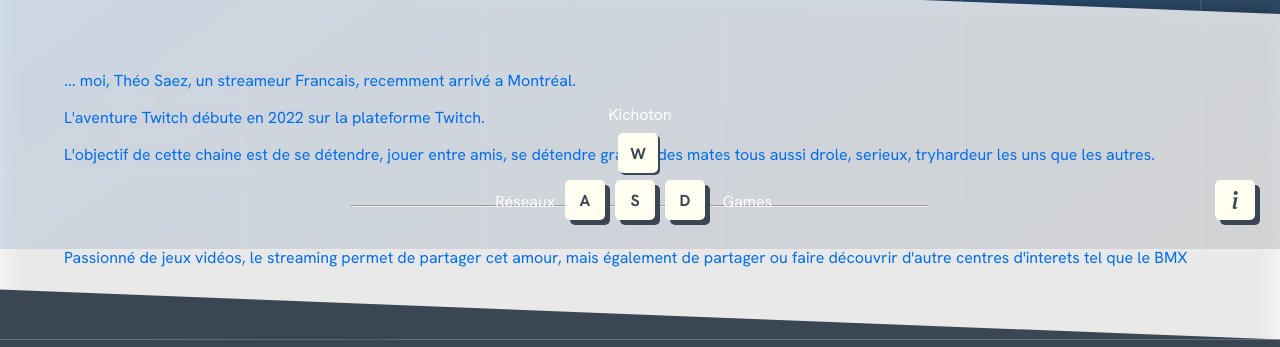
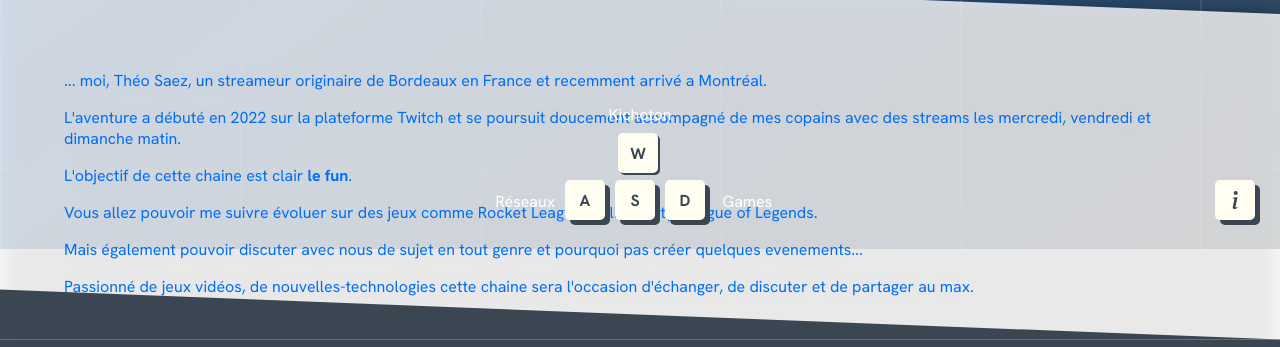
Before and after one commit to Kichoton/kich-react, a React (Create React App) app: page /kichoton in a window 1280 px wide. Shown: the part 551-898 px from the top of the page. Built offline with nearby package versions, Linux system fonts and the light colour scheme; no server answers.

Commit message:
adding btn for twitch

```diff
--- a/src/components/Kich.js
+++ b/src/components/Kich.js
@@ -49,12 +49,31 @@ export function Kich(){
         <div className="kich-theo">
           <span className='triangle-theo-top'></span>
           <span className='triangle-theo-bot'></span>
-           <p>... moi, Théo Saez, un streameur Francais, recemment arrivé a Montréal.</p>
-          <p>L'aventure Twitch débute en 2022 sur la plateforme Twitch.</p>
-          <p>L'objectif de cette chaine est de se détendre, jouer entre amis, se détendre grace a des mates tous aussi drole, serieux, tryhardeur les uns que les autres.</p>
+           <p>... moi, Théo Saez, un streameur originaire de Bordeaux en France et recemment arrivé a Montréal.</p>
+          <p>L'aventure a débuté en 2022 sur la plateforme Twitch et se poursuit doucement accompagné de mes copains avec des streams les mercredi, vendredi et dimanche matin.</p>
+          <p>L'objectif de cette chaine est clair <strong>le fun</strong>.</p>
+          <p>Vous allez pouvoir me suivre évoluer sur des jeux comme Rocket League, Call of Duty, League of Legends.</p>
+          <p>Mais également pouvoir discuter avec nous de sujet en tout genre et pourquoi pas créer quelques evenements...</p>
+          <p>Passionné de jeux vidéos, de nouvelles-technologies cette chaine sera l'occasion d'échanger, de discuter et de partager au max.</p>
+
           <hr></hr>
+          <span className='btn-twitch-container'>
 
-          <p>Passionné de jeux vidéos, le streaming permet de partager cet amour, mais également de partager ou faire découvrir d'autre centres d'interets tel que le BMX</p>
+            <span id="btn-follow" className="kich-btn kich-btn-current">
+              <span className="kich-btn-bg">
+                  <a href='https://www.twitch.tv/kichoton_' target='_blank' rel='noreferrer' id="follow" className="kich-btn-touch" aria-label="Open">
+                    Suivre
+                  </a>
+              </span>
+            </span>
+            <span id="btn-sub" className="kich-btn kich-btn-current">
+              <span className="kich-btn-bg">
+                  <a href='https://www.twitch.tv/subs/kichoton_' target='_blank' rel='noreferrer' id="sub" className="kich-btn-touch" aria-label="Open">
+                    Abonnement
+                  </a>
+              </span>
+            </span>
+          </span>
         </div>
 
         <div className='kich-stream'>
@@ -67,6 +86,7 @@ export function Kich(){
 
 
 
+
       </main>
 
     )
--- a/src/style/App.css
+++ b/src/style/App.css
@@ -87,6 +87,16 @@ body{
   transform: translateX(-50%);
 
   transition: 1s ease; /* Transition de la largeur */
+}
+
+.kich-btn-current .kich-btn-touch{
+  width: 130px;
+  height: 40px;
+}
+
+.kich-btn-current  .kich-btn-bg{
+  width: 130px;
+  height: 40px;
 }
 
 .kich-btn{
@@ -211,6 +221,7 @@ body{
   left:0;
   transform: translate(-125%, 50%);
 }
+
 /* bas */
 #nav-btn-home{
   grid-column-start: 2;
@@ -221,7 +232,6 @@ body{
   left: 70px; */
   /* transform: translate(-50%,0); */
 }
-
 
 @media screen and (max-width: 500px) {
   .kich-btn-title, .games-btn-title, .network-btn-title{
--- a/src/style/Kich.css
+++ b/src/style/Kich.css
@@ -56,11 +56,22 @@
   border-color: transparent #ffffffcb transparent transparent;
 }
 
-
 .kich-stream{
-  margin-top:3rem ;
-
   display: flex;
   justify-content: center;
-  width: 100vw;
+  left: 50%;
+  margin: 5rem 0 5rem 0
 }
+
+#btn-follow{
+  margin-right: 1rem;
+}
+
+#btn-sub{
+  margin-left: 1rem;
+}
+
+.btn-twitch-container{
+  display:flex;
+  justify-content: center;
+}
```
